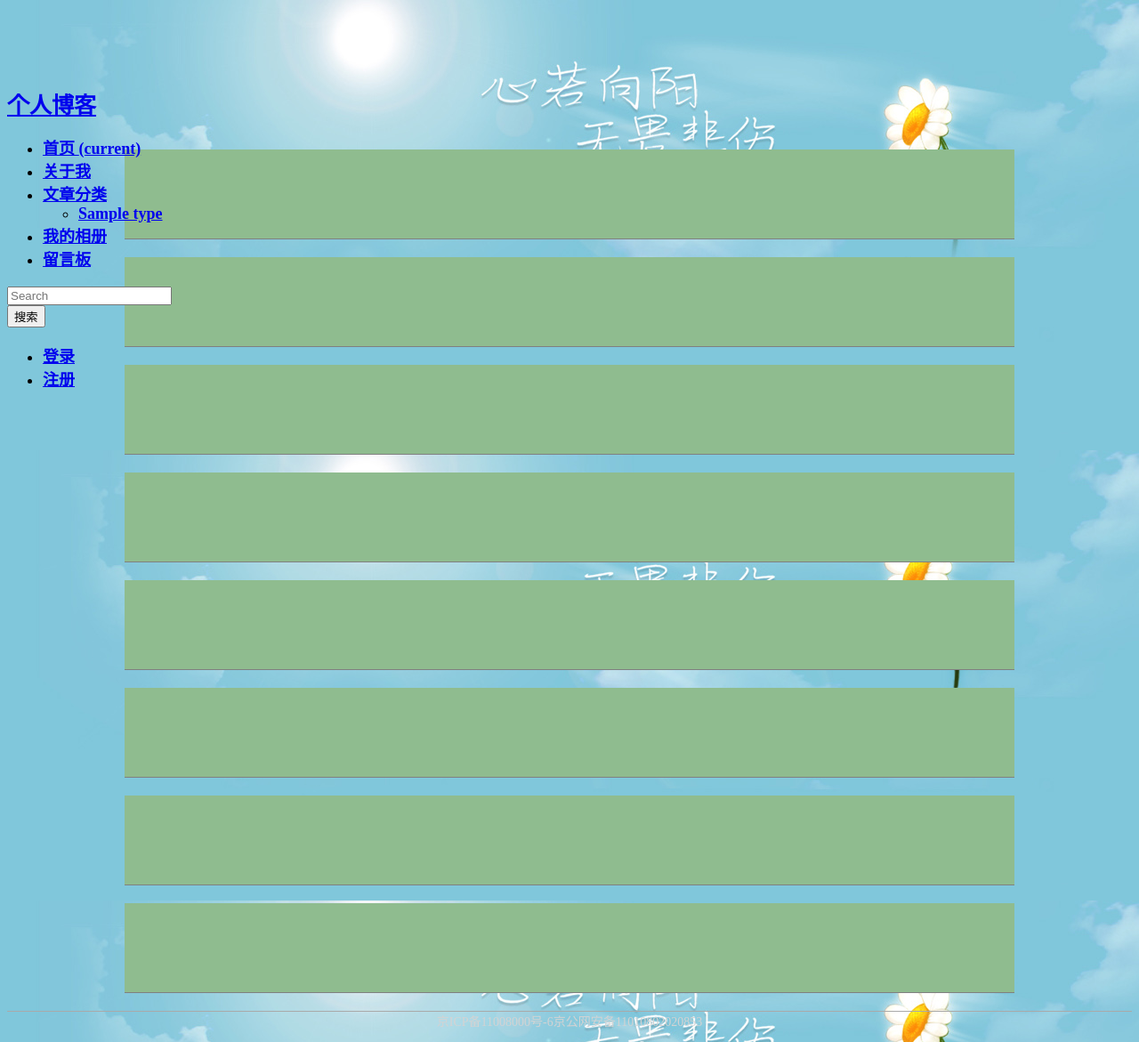
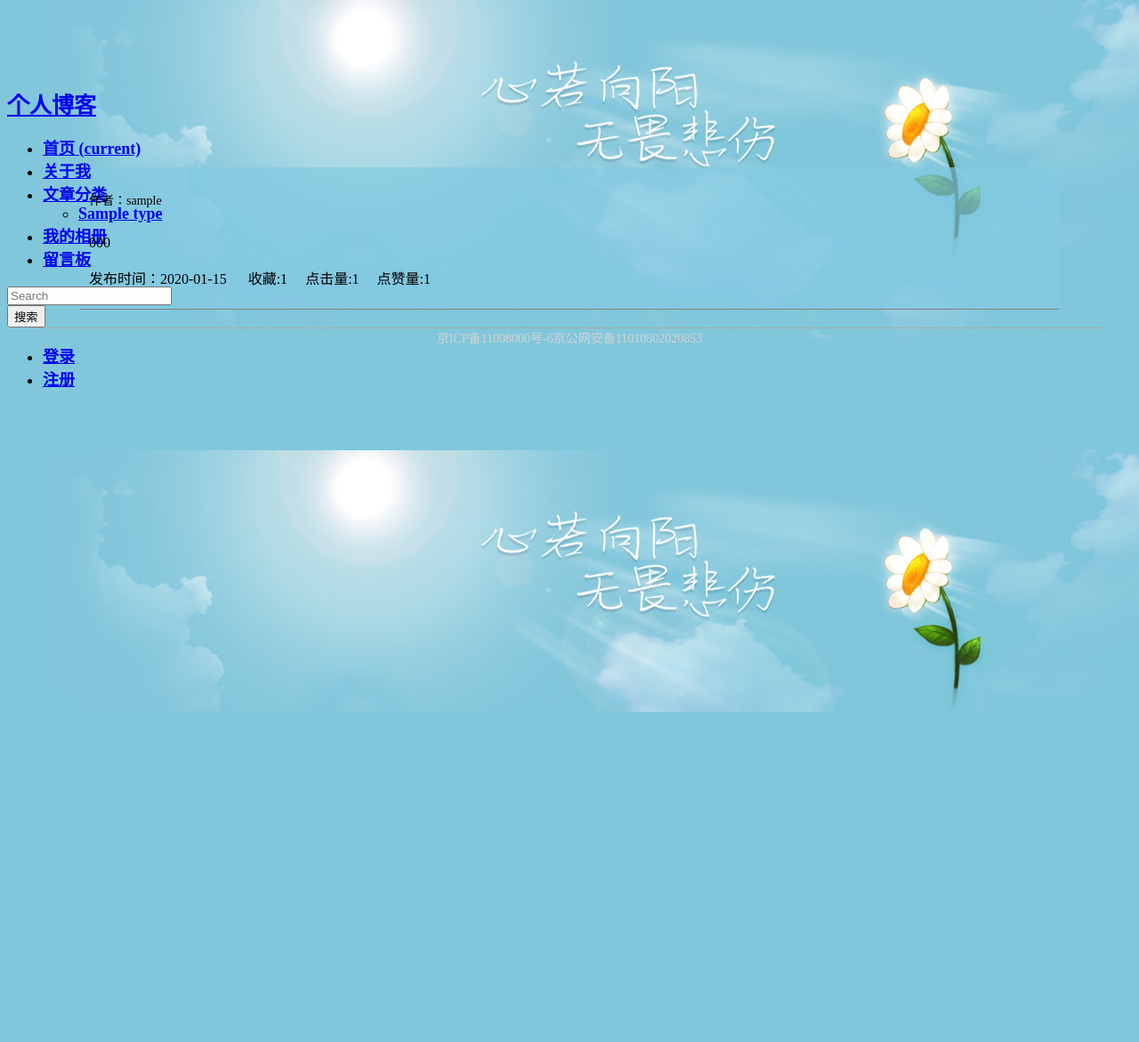
Before and after one commit to lisa530/-my_blog, a Flask app: template templates/user/index.html in a window 1280 px wide. Shown: the whole page at 89% size. After the commit the page ends 800 px from the top, so only its background shows below. Run offline with Flask 2, Linux system fonts and the light colour scheme; the template is opened without the code that fills it: most values are stand-ins (such as "Sample title", 1, 10 or a date in 2020); some libraries are stand-ins or nearby versions.

Commit message:
自定义过滤器解决首页展示文章乱码

```diff
--- a/apps/user/views.py
+++ b/apps/user/views.py
@@ -15,9 +15,10 @@ user_bp1 = Blueprint('user', __name__, url_prefix='/user')
 required_login_list = ['/user/center', '/user/change', '/article/publish']
 
 
-@user_bp1.before_app_first_request
-def first_request():
-    print('before_app_first_request')
+# @user_bp1.before_app_first_request
+# def first_request():
+#     """第一次请求调用"""
+#     print('before_app_first_request')
 
 
 
@@ -35,11 +36,11 @@ def before_request1():
             g.user = user
 
 
-@user_bp1.after_app_request
-def after_request_test(response):
-    response.set_cookie('a', 'bbbb', max_age=19)
-    print('after_request_test')
-    return response
+# @user_bp1.after_app_request
+# def after_request_test(response):
+#     response.set_cookie('a', 'bbbb', max_age=19)
+#     print('after_request_test')
+#     return response
 
 
 @user_bp1.teardown_app_request
@@ -47,6 +48,13 @@ def teardown_request_test(response):
     print('teardown_request_test')
     return response
 
+
+# 自定义过滤器
+@user_bp1.app_template_filter('cdecode')
+def content_decode(content):
+    """获取文章内容"""
+    content = content.decode('utf-8')
+    return content[:200]
 
 
 @user_bp1.route('/')
@@ -57,8 +65,8 @@ def index():
     # 2。session的获取,session底层默认获取
     # 2。session的方式：
     uid = session.get('uid')
-    # 获取文章列表,根据发布时间升序排序
-    articles = Article.query.order_by(Article.pdatetime).all()
+    # 获取文章列表,根据最新发布时间降序
+    articles = Article.query.order_by(-Article.pdatetime).all()
     # 获取分类列表
     types = Article_type.query.all()
     # 判断用户是否登录
--- a/templates/user/index.html
+++ b/templates/user/index.html
@@ -6,29 +6,57 @@
     {{ super() }}
     <style>
         #container {
-            width: 1000px;
+            width: 1200px;
             margin: 0 auto;
         }
 
         .article {
-            width: 1000px;
-            background-color: darkseagreen;
-            height: 100px;
-            margin-bottom: 20px;
+            width: 90%;
+            margin: 20px auto;
+            padding: 5px 10px;
+            background-color: rgba(131, 202, 227, 0.7);
             border-bottom: 1px solid gray;
         }
+
+        .article p {
+            font-size: 14px;
+        rgba(75, 75, 74, 1.00);
+        }
+
+        .article h4 a {
+            color: rgba(80, 80, 79, 1.00);
+        }
+
+        .article h4 a:hover {
+            color: black;
+        }
+
+        .article div span {
+            margin-left: 20px;
+        }
+
+        .article div {
+            margin-bottom: 18px;
+        }
+
     </style>
 {% endblock %}
 
 {% block newcontent %}
-    <div id="container">
-        <div class="article"></div>
-        <div class="article"></div>
-        <div class="article"></div>
-        <div class="article"></div>
-        <div class="article"></div>
-        <div class="article"></div>
-        <div class="article"></div>
-        <div class="article"></div>
-    </div>
+ <div id="container">
+        {% for article in articles %}
+            <div class="article">
+                <h4><a href="{{ article.title }}"></a></h4>
+                <p>
+                    <span>作者：{{ article.user.username }}</span>
+                    <br>
+                    <br>
+                <div>{{ article.content | cdecode | safe }}</div>
+                </p>
+                <div>
+                    <span style="margin-left: 0">发布时间：{{ article.pdatetime }}</span>
+                    <span>收藏:{{ article.save_num }}</span><span>点击量:{{ article.click_num }}</span><span>点赞量:{{ article.love_num }}</span>
+                </div>
+            </div>
+        {% endfor %}
 {% endblock %}
```
Also changed, not shown: static/css/center.css (+7 -0 lines).
